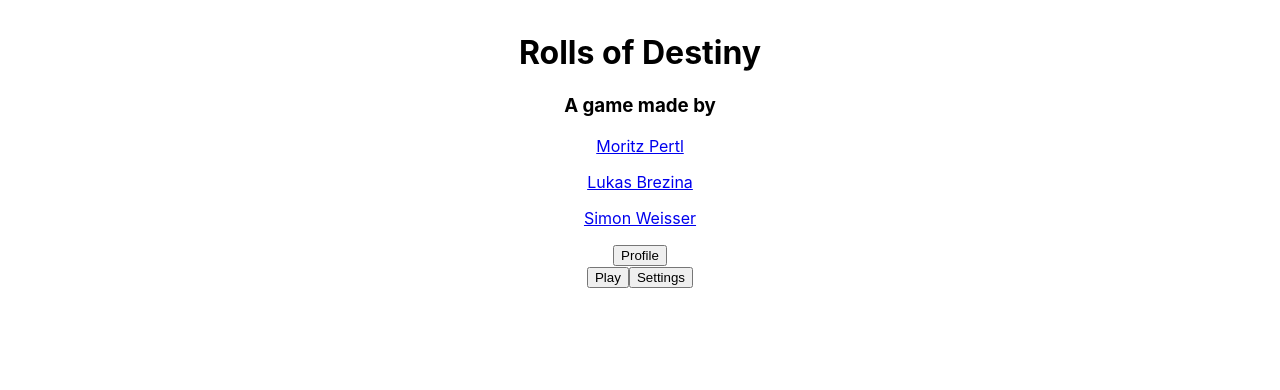
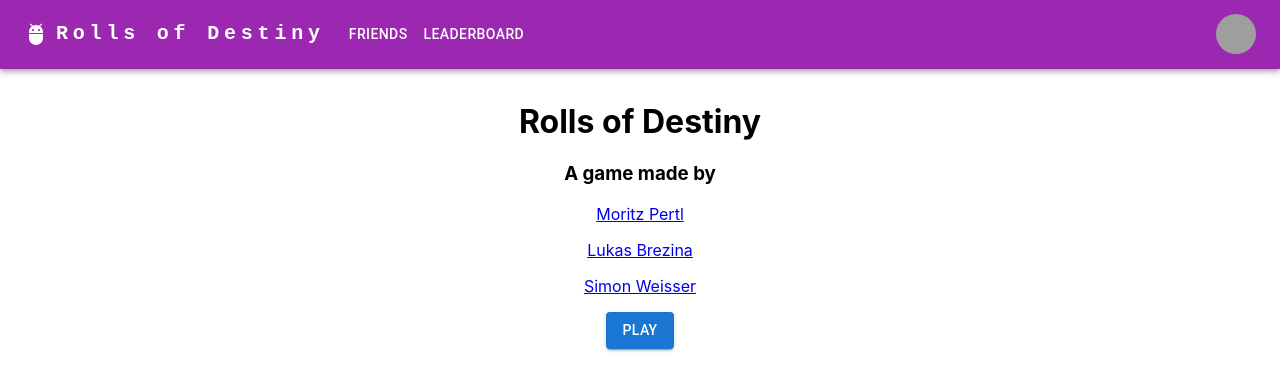
Before and after one commit to Ign1tz/RollsOfDestiny, a React (Create React App) app in the folder ReactServer/rolls-of-destiny/: page / in a window 1280 px wide. Shown: the top 390 px of the page. Built offline with nearby package versions, Linux system fonts and the light colour scheme; grey boxes are pictures that could not be loaded.

Commit message:
synchronisation push
just to sync

```diff
--- a/ReactServer/rolls-of-destiny/package.json
+++ b/ReactServer/rolls-of-destiny/package.json
@@ -5,7 +5,9 @@
   "dependencies": {
     "@emotion/react": "^11.11.4",
     "@emotion/styled": "^11.11.5",
+    "@mui/icons-material": "^5.15.16",
     "@mui/material": "^5.15.16",
+    "@mui/styled-engine-sc": "^6.0.0-alpha.18",
     "@testing-library/jest-dom": "^5.17.0",
     "@testing-library/react": "^13.4.0",
     "@testing-library/user-event": "^13.5.0",
@@ -18,6 +20,7 @@
     "react-dom": "^18.3.1",
     "react-router-dom": "^6.23.0",
     "react-scripts": "5.0.1",
+    "styled-components": "^6.1.9",
     "typescript": "^4.9.5",
     "web-vitals": "^2.1.4"
   },
--- a/ReactServer/rolls-of-destiny/src/App.tsx
+++ b/ReactServer/rolls-of-destiny/src/App.tsx
@@ -4,6 +4,7 @@ import Home from "./pages/Home";
 import {BrowserRouter, Routes, Route, Navigate} from "react-router-dom"
 import Profile from "./pages/Profile";
 import {profile} from "./types/profileTypes";
+import Game from "./pages/Game";
 
 function App() {
     let p: profile = {username: "Bernd", biography: "H", picture:" H", rating:839}
@@ -13,6 +14,7 @@ function App() {
             <Routes>
                 <Route index element={<Home/>}/>
                 <Route path="/profile" element={<Profile user={p}/>}/>
+                <Route path="/game" element={<Game/>}/>
             </Routes>
         </BrowserRouter>
     </>
--- /dev/null
+++ b/ReactServer/rolls-of-destiny/src/bars/TopAppBar.tsx
@@ -0,0 +1,165 @@
+import * as React from 'react';
+import AppBar from '@mui/material/AppBar';
+import Box from '@mui/material/Box';
+import Toolbar from '@mui/material/Toolbar';
+import IconButton from '@mui/material/IconButton';
+import Typography from '@mui/material/Typography';
+import Menu from '@mui/material/Menu';
+import MenuIcon from '@mui/icons-material/Menu';
+import Container from '@mui/material/Container';
+import Avatar from '@mui/material/Avatar';
+import Button from '@mui/material/Button';
+import Tooltip from '@mui/material/Tooltip';
+import MenuItem from '@mui/material/MenuItem';
+import AdbIcon from '@mui/icons-material/Adb';
+
+const pages = ['Friends', 'Leaderboard'];
+const settings = ['Profile','Settings', 'Logout'];
+
+export default function TopAppBar() {
+    const [anchorElNav, setAnchorElNav] = React.useState<null | HTMLElement>(null);
+    const [anchorElUser, setAnchorElUser] = React.useState<null | HTMLElement>(null);
+
+    const handleOpenNavMenu = (event: React.MouseEvent<HTMLElement>) => {
+        setAnchorElNav(event.currentTarget);
+    };
+    const handleOpenUserMenu = (event: React.MouseEvent<HTMLElement>) => {
+        setAnchorElUser(event.currentTarget);
+    };
+
+    const handleCloseNavMenu = () => {
+        setAnchorElNav(null);
+    };
+
+    const handleCloseUserMenu = () => {
+        setAnchorElUser(null);
+    };
+
+    const relocate = () => {
+        window.location.href = "/profile"
+    }
+
+    return (
+        <AppBar position="static" color={"secondary"}>
+            <Container maxWidth="xl">
+                <Toolbar disableGutters>
+                    <AdbIcon sx={{ display: { xs: 'none', md: 'flex' }, mr: 1 }} />
+                    <Typography
+                        variant="h6"
+                        noWrap
+                        component="a"
+                        // href="#app-bar-with-responsive-menu"
+                        sx={{
+                            mr: 2,
+                            display: { xs: 'none', md: 'flex' },
+                            fontFamily: 'monospace',
+                            fontWeight: 700,
+                            letterSpacing: '.3rem',
+                            color: 'inherit',
+                            textDecoration: 'none',
+                        }}
+                    >
+                        Rolls of Destiny
+                    </Typography>
+
+                    <Box sx={{ flexGrow: 1, display: { xs: 'flex', md: 'none' } }}>
+                        <IconButton
+                            size="large"
+                            aria-label="account of current user"
+                            aria-controls="menu-appbar"
+                            aria-haspopup="true"
+                            onClick={handleOpenNavMenu}
+                            color="inherit"
+                        >
+                            <MenuIcon />
+                        </IconButton>
+                        <Menu
+                            id="menu-appbar"
+                            anchorEl={anchorElNav}
+                            anchorOrigin={{
+                                vertical: 'bottom',
+                                horizontal: 'left',
+                            }}
+                            keepMounted
+                            transformOrigin={{
+                                vertical: 'top',
+                                horizontal: 'left',
+                            }}
+                            open={Boolean(anchorElNav)}
+                            onClose={handleCloseNavMenu}
+                            sx={{
+                                display: { xs: 'block', md: 'none' },
+                            }}
+                        >
+                            {pages.map((page) => (
+                                <MenuItem key={page} onClick={handleCloseNavMenu}>
+                                    <Typography textAlign="center">{page}</Typography>
+                                </MenuItem>
+                            ))}
+                        </Menu>
+                    </Box>
+                    <AdbIcon sx={{ display: { xs: 'flex', md: 'none' }, mr: 1 }} />
+                    <Typography
+                        variant="h5"
+                        noWrap
+                        component="a"
+                        href="#app-bar-with-responsive-menu"
+                        sx={{
+                            mr: 2,
+                            display: { xs: 'flex', md: 'none' },
+                            flexGrow: 1,
+                            fontFamily: 'monospace',
+                            fontWeight: 700,
+                            letterSpacing: '.3rem',
+                            color: 'inherit',
+                            textDecoration: 'none',
+                        }}
+                    >
+                        Rolls of Destiny
+                    </Typography>
+                    <Box sx={{ flexGrow: 1, display: { xs: 'none', md: 'flex' } }}>
+                        {pages.map((page) => (
+                            <Button
+                                key={page}
+                                onClick={handleCloseNavMenu}
+                                sx={{ my: 2, color: 'white', display: 'block' }}
+                            >
+                                {page}
+                            </Button>
+                        ))}
+                    </Box>
+
+                    <Box sx={{ flexGrow: 0 }}>
+                        <Tooltip title="Open settings">
+                            <IconButton onClick={handleOpenUserMenu} sx={{ p: 0 }}>
+                                <Avatar alt="Remy Sharp" src="/static/images/avatar/2.jpg" />
+                            </IconButton>
+                        </Tooltip>
+                        <Menu
+                            sx={{ mt: '45px' }}
+                            id="menu-appbar"
+                            anchorEl={anchorElUser}
+                            anchorOrigin={{
+                                vertical: 'top',
+                                horizontal: 'right',
+                            }}
+                            keepMounted
+                            transformOrigin={{
+                                vertical: 'top',
+                                horizontal: 'right',
+                            }}
+                            open={Boolean(anchorElUser)}
+                            onClose={handleCloseUserMenu}
+                        >
+                            {settings.map((setting) => (
+                                <MenuItem key={setting} onClick={setting==="Profile" ? relocate:handleCloseUserMenu}>
+                                    <Typography textAlign="center">{setting}</Typography>
+                                </MenuItem>
+                            ))}
+                        </Menu>
+                    </Box>
+                </Toolbar>
+            </Container>
+        </AppBar>
+    );
+}
--- /dev/null
+++ b/ReactServer/rolls-of-destiny/src/bars/buttonGroup.tsx
@@ -0,0 +1,15 @@
+import {ButtonGroup} from "@mui/material";
+import Button from "@mui/material/Button";
+
+export default function homeScreenButtonGroup() {
+    return (
+        <ButtonGroup>
+            <Button onClick = {() => window.location.href = "/game"}>
+                Play Against Bot
+            </Button>
+            <Button onClick = {() => window.location.href = "/game"}>
+                Play Against Real Enemy
+            </Button>
+        </ButtonGroup>
+    )
+}
--- a/ReactServer/rolls-of-destiny/src/components/Column.tsx
+++ b/ReactServer/rolls-of-destiny/src/components/Column.tsx
@@ -1,3 +1,17 @@
+import Box from '@mui/material/Box';
+
 export default function Column() {
-
+    return (
+        <Box
+            height={200}
+            width={200}
+            my={4}
+            display="flex"
+            alignItems="center"
+            gap={4}
+            p={2}
+            sx={{ border: '2px solid grey' }}
+        >
+        </Box>
+    )
 }
--- a/ReactServer/rolls-of-destiny/src/components/Grid.tsx
+++ b/ReactServer/rolls-of-destiny/src/components/Grid.tsx
@@ -1,5 +1,10 @@
+import Column from "./Column";
+
 export default function Grid() {
+    let columns = [<Column/>,<Column/>,<Column/>]
     return (
-
+        <>
+            {columns}
+        </>
     )
 }
--- a/ReactServer/rolls-of-destiny/src/pages/Game.tsx
+++ b/ReactServer/rolls-of-destiny/src/pages/Game.tsx
@@ -1,5 +1,7 @@
+import Grid from "../components/Grid";
+
 export default function Game() {
     return (
-
+        <Grid/>
     )
 }
--- a/ReactServer/rolls-of-destiny/src/pages/Home.tsx
+++ b/ReactServer/rolls-of-destiny/src/pages/Home.tsx
@@ -1,33 +1,43 @@
 import "../css/Home.css"
 import {useEffect, useState} from "react";
+import TopAppBar from "../bars/TopAppBar";
+import homeScreenButtonGroup from "../bars/buttonGroup";
+import {Link} from "react-router-dom";
+import Button from '@mui/material/Button';
+import {ButtonGroup} from "@mui/material";
 
 export default function Home() {
     const [loggedIn, setLoggedIn] = useState<boolean> (false)
+    const [playOpened, setPlayOpened] = useState<boolean> (false)
 
     useEffect(() => {
         console.log(loggedIn)
     }, [])
+
     console.log("hello")
     const relocate = () => {
-        // window.location.href = "/profile";
-        setLoggedIn(!loggedIn)
+        window.location.href = "/profile";
+        // setLoggedIn(!loggedIn)
     };
     return (
+        <>
+            <header>
+                <TopAppBar/>
+            </header>
             <div className="homepage">
                 <div className="homeText">
                     <h1>Rolls of Destiny</h1>
                     <h3>A game made by</h3>
-                <p className={"contributor"}><a href={"https://github.com/Ign1tz"}>Moritz Pertl</a></p>
-                <p className={"contributor"}><a href={"https://github.com/LukasBrezina"}>Lukas Brezina</a></p>
-                <p className={"contributor"}><a href={"https://github.com/Sweisser7"}>Simon Weisser</a></p>
-            </div>
-            <div className="profile">
-                <button onClick={relocate}>Profile</button>
+                    <p className={"contributor"}><Link to={"https://github.com/Ign1tz"}>Moritz Pertl</Link></p>
+                    <p className={"contributor"}><Link to={"https://github.com/LukasBrezina"}>Lukas Brezina</Link></p>
+                    <p className={"contributor"}><Link to={"https://github.com/Sweisser7"}>Simon Weisser</Link></p>
                 </div>
                 <div className="homeButtons">
-                <button>Play</button>
-                <button>Settings</button>
+                    <Button variant="contained" onClick={() => window.location.href = "/game"}> Play </Button>
                 </div>
+                <footer>
+                </footer>
             </div>
+        </>
     )
 }
```
Also changed, not shown: 1 other file (tests, documents, lock files or other folders). Lines whose indentation alone changed are shown as unchanged.
